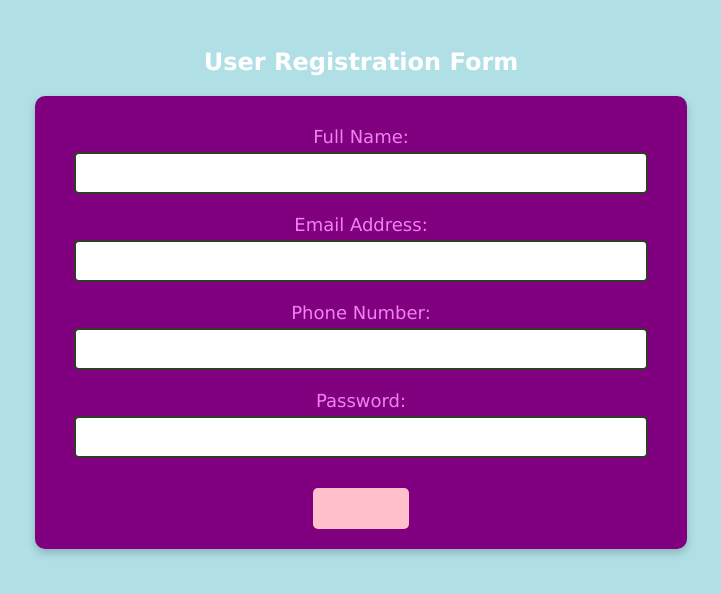
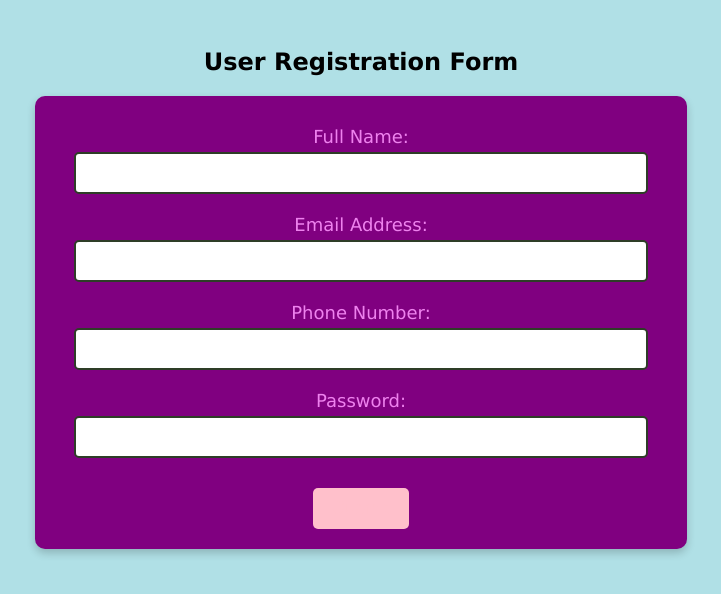
Before and after one commit to Yvonne-Mathenge/js-regex-validation_Yvonne_Waithira, a plain HTML site: page index.html in a window 1280 px wide. Shown: the whole page, without its empty margins (279-1000 px from the left). Drawn offline with Linux system fonts and the light colour scheme.

Commit message:
Update style.css

```diff
--- a/style.css
+++ b/style.css
@@ -1,7 +1,7 @@
 body {
     font-family: verdana;
-    background-color: white;
-    color: white;
+    background-color: black;
+    color: black;
     text-align: center;
     padding: 20px;
 }
@@ -60,5 +60,5 @@ button {
 }
 
 button:hover {
-    background-color: white;
+    background-color: blue;
 }
```
